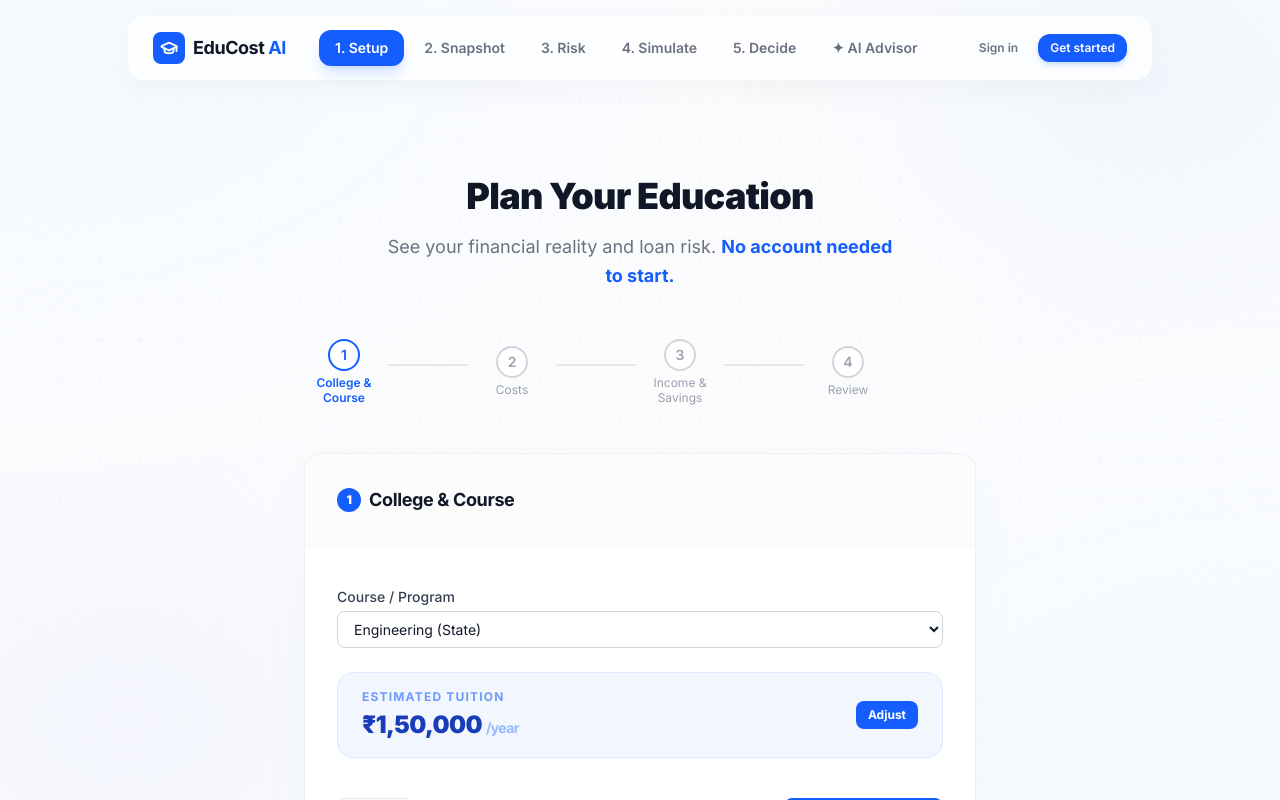
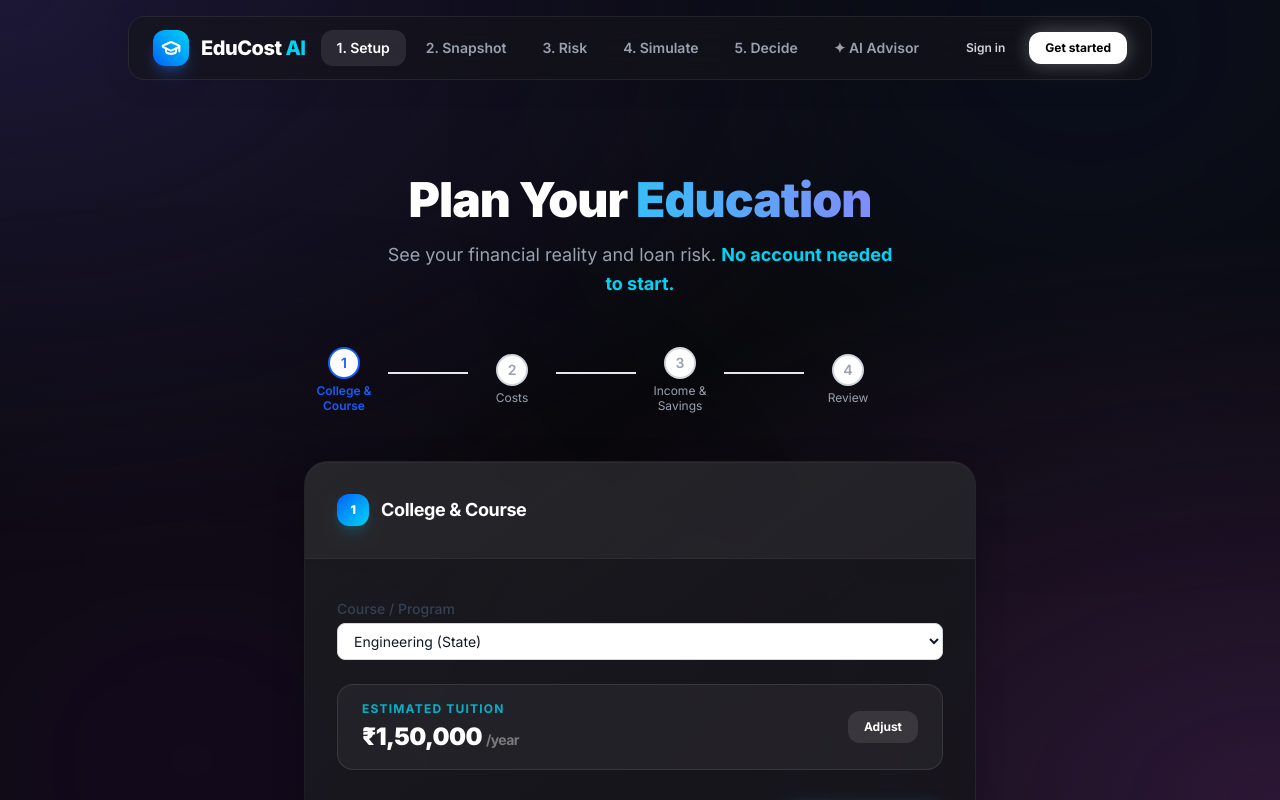
Before and after one commit to Cheezu-hub/-EduCost-AI, a Next.js app: page / in a window 1280 px wide. Shown: the top 800 px of the page. Built offline with nearby package versions, Linux system fonts and the light colour scheme.

Commit message:
feat: revamp UI to pro-max dark mode with framer-motion animations

```diff
--- a/package.json
+++ b/package.json
@@ -17,6 +17,7 @@
   },
   "dependencies": {
     "clsx": "^2.1.1",
+    "framer-motion": "^12.38.0",
     "lucide-react": "^1.14.0",
     "next": "16.2.4",
     "react": "19.2.4",
--- a/src/app/globals.css
+++ b/src/app/globals.css
@@ -1,10 +1,10 @@
 @import "tailwindcss";
 
 @theme {
-  --color-brand-50: #f0f7ff;
-  --color-brand-100: #e0effe;
-  --color-brand-200: #bae0fd;
-  --color-brand-300: #7cc8fb;
+  --color-brand-50: #1a1a2e;
+  --color-brand-100: #16213e;
+  --color-brand-200: #0f3460;
+  --color-brand-300: #e94560;
   --color-brand-400: #38abf8;
   --color-brand-500: #0e8fe7;
   --color-brand-600: #0271c7;
@@ -15,23 +15,23 @@
 }
 
 :root {
-  --background: #fcfcfd;
-  --foreground: #101828;
+  --background: #09090b;
+  --foreground: #fafafa;
 }
 
 body {
   background-color: var(--background);
   color: var(--foreground);
   background-image:
-    radial-gradient(at 0% 0%, hsla(210,100%,98%,1) 0, transparent 50%),
-    radial-gradient(at 100% 100%, hsla(210,100%,98%,1) 0, transparent 50%);
+    radial-gradient(at 0% 0%, hsla(250, 40%, 15%, 1) 0, transparent 50%),
+    radial-gradient(at 100% 100%, hsla(280, 40%, 15%, 1) 0, transparent 50%);
   background-attachment: fixed;
 }
 
 /* Custom Grid Background to fill empty space */
 .bg-grid {
   background-size: 40px 40px;
-  background-image: radial-gradient(circle, #e5e7eb 1px, transparent 1px);
+  background-image: radial-gradient(circle, rgba(255, 255, 255, 0.05) 1px, transparent 1px);
 }
 
 /* Refined typography */
@@ -44,9 +44,9 @@
   -webkit-appearance: none;
   width: 100%;
   height: 6px;
-  background: #f2f4f7;
+  background: rgba(255, 255, 255, 0.1);
   border-radius: 10px;
-  background-image: linear-gradient(#2563eb, #2563eb);
+  background-image: linear-gradient(#38bdf8, #38bdf8);
   background-repeat: no-repeat;
 }
 
@@ -57,23 +57,46 @@
   border-radius: 50%;
   background: #ffffff;
   cursor: pointer;
-  box-shadow: 0 0 2px 0 rgba(0,0,0,0.1), 0 4px 8px 0 rgba(0,0,0,0.1);
-  border: 1px solid #d0d5dd;
-  transition: transform 0.1s ease-in-out;
+  box-shadow: 0 0 10px rgba(56, 189, 248, 0.5);
+  border: 2px solid #09090b;
+  transition: transform 0.15s ease-in-out, box-shadow 0.15s ease-in-out;
 }
 
 input[type="range"]::-webkit-slider-thumb:hover {
-  transform: scale(1.1);
+  transform: scale(1.15);
+  box-shadow: 0 0 15px rgba(56, 189, 248, 0.8);
 }
 
-/* Glass effect utility */
+/* Premium Glass effect */
 .glass {
-  background: rgba(255, 255, 255, 0.7);
-  backdrop-filter: blur(8px);
-  -webkit-backdrop-filter: blur(8px);
-  border: 1px solid rgba(255, 255, 255, 0.3);
+  background: rgba(20, 20, 25, 0.6);
+  backdrop-filter: blur(16px);
+  -webkit-backdrop-filter: blur(16px);
+  border: 1px solid rgba(255, 255, 255, 0.08);
+  box-shadow: 0 4px 30px rgba(0, 0, 0, 0.1);
+}
+
+/* Bento card effect */
+.bento-card {
+  background: linear-gradient(145deg, rgba(30, 30, 35, 0.8), rgba(20, 20, 25, 0.8));
+  border: 1px solid rgba(255, 255, 255, 0.05);
+  border-radius: 24px;
+  box-shadow: inset 0 1px 1px rgba(255, 255, 255, 0.05), 0 8px 32px rgba(0, 0, 0, 0.2);
+  transition: transform 0.3s ease, box-shadow 0.3s ease;
+}
+
+.bento-card:hover {
+  transform: translateY(-2px);
+  box-shadow: inset 0 1px 1px rgba(255, 255, 255, 0.1), 0 12px 40px rgba(0, 0, 0, 0.3);
 }
 
 .step-transition {
   transition: all 0.3s cubic-bezier(0.4, 0, 0.2, 1);
 }
+
+.gradient-text {
+  background-clip: text;
+  -webkit-background-clip: text;
+  -webkit-text-fill-color: transparent;
+  background-image: linear-gradient(90deg, #38bdf8, #818cf8);
+}
--- a/src/app/layout.tsx
+++ b/src/app/layout.tsx
@@ -19,21 +19,21 @@
   children: React.ReactNode;
 }) {
   return (
-    <html lang="en">
-      <body className={`${inter.className} bg-gray-50 min-h-screen text-gray-900 relative overflow-x-hidden`}>
+    <html lang="en" className="dark">
+      <body className={`${inter.className} bg-[#09090b] min-h-screen text-gray-100 relative overflow-x-hidden antialiased`}>
         <ClientInit />
-        {/* Decorative Background Elements to fill empty space */}
-        <div className="fixed inset-0 bg-grid opacity-[0.4] pointer-events-none" />
-        <div className="fixed top-[-10%] right-[-10%] w-[40%] h-[40%] bg-blue-100/30 blur-[120px] rounded-full pointer-events-none" />
-        <div className="fixed bottom-[-10%] left-[-10%] w-[40%] h-[40%] bg-indigo-100/30 blur-[120px] rounded-full pointer-events-none" />
+        {/* Premium Dark Background Elements */}
+        <div className="fixed inset-0 bg-grid opacity-[0.2] pointer-events-none" />
+        <div className="fixed top-[-20%] right-[-10%] w-[50%] h-[50%] bg-blue-900/20 blur-[150px] rounded-full pointer-events-none" />
+        <div className="fixed bottom-[-20%] left-[-10%] w-[50%] h-[50%] bg-purple-900/20 blur-[150px] rounded-full pointer-events-none" />
 
         <div className="relative z-10 flex flex-col min-h-screen">
           <Navbar />
           <main className="flex-1 max-w-5xl mx-auto w-full px-6 py-12">
             {children}
           </main>
-          <footer className="py-8 text-center text-sm text-gray-400 border-t border-gray-100/50 bg-white/50 backdrop-blur-sm">
-            © 2026 EduCost AI • Simple. Clear. Human.
+          <footer className="py-8 text-center text-sm text-gray-500 border-t border-white/5 bg-black/20 backdrop-blur-md">
+            © 2026 EduCost AI • Premium Financial Intelligence.
           </footer>
         </div>
       </body>
--- a/src/app/page.tsx
+++ b/src/app/page.tsx
@@ -8,6 +8,8 @@
 import { FormInput, FormSelect, FormSlider } from "@/components/ui/FormInputs";
 import { Card, CardContent, CardHeader } from "@/components/ui/Card";
 import { cn } from "@/lib/utils";
+import { motion, AnimatePresence } from "framer-motion";
+
 
 
 const STEPS = ["College & Course", "Costs", "Income & Savings", "Review"];
@@ -55,27 +57,48 @@
 
   return (
     <div className="max-w-2xl mx-auto py-8">
-      <div className="text-center mb-12">
-        <h1 className="text-4xl font-black text-gray-900 tracking-tight mb-4">Plan Your Education</h1>
-        <p className="text-gray-500 text-lg max-w-lg mx-auto leading-relaxed">
-          See your financial reality and loan risk. <span className="text-blue-600 font-bold">No account needed to start.</span>
+      <motion.div
+        initial={{ y: 20, opacity: 0 }}
+        animate={{ y: 0, opacity: 1 }}
+        transition={{ duration: 0.6 }}
+        className="text-center mb-12"
+      >
+        <h1 className="text-4xl sm:text-5xl font-black text-white tracking-tight mb-4">
+          Plan Your <span className="gradient-text">Education</span>
+        </h1>
+        <p className="text-gray-400 text-lg max-w-lg mx-auto leading-relaxed">
+          See your financial reality and loan risk. <span className="text-cyan-400 font-bold">No account needed to start.</span>
         </p>
-      </div>
+      </motion.div>
 
       <div className="mb-12">
         <Stepper steps={STEPS} current={step} />
       </div>
 
-      <Card className="shadow-2xl shadow-blue-500/5">
-        <CardHeader className="bg-gray-50/50 py-8">
-          <h2 className="text-lg font-bold text-gray-900 flex items-center gap-2">
-            <span className="w-6 h-6 bg-blue-600 text-white rounded-full flex items-center justify-center text-xs font-black">
+      <motion.div
+        initial={{ scale: 0.95, opacity: 0 }}
+        animate={{ scale: 1, opacity: 1 }}
+        transition={{ delay: 0.2, duration: 0.5 }}
+      >
+        <Card className="bento-card overflow-hidden">
+          <CardHeader className="bg-white/5 border-b border-white/5 py-8">
+            <h2 className="text-lg font-bold text-white flex items-center gap-3">
+              <span className="w-8 h-8 bg-gradient-to-br from-blue-600 to-cyan-400 text-white rounded-xl flex items-center justify-center text-xs font-black shadow-lg shadow-cyan-500/20">
                 {step + 1}
               </span>
               {STEPS[step]}
             </h2>
           </CardHeader>
-        <CardContent className="flex flex-col gap-8 py-10">
+          <CardContent className="flex flex-col gap-8 py-10 relative">
+            <AnimatePresence mode="wait">
+              <motion.div
+                key={step}
+                initial={{ opacity: 0, x: 20 }}
+                animate={{ opacity: 1, x: 0 }}
+                exit={{ opacity: 0, x: -20 }}
+                transition={{ duration: 0.3 }}
+                className="space-y-6"
+              >
                 {step === 0 && (
                   <div className="space-y-6">
               <FormSelect
@@ -86,16 +109,16 @@
                 onChange={(e) => handleCourseChange(e.target.value)}
               />
               {!useCustomTuition && course !== "Custom" && (
-                <div className="bg-blue-50/80 border border-blue-100 rounded-2xl px-6 py-4 flex items-center justify-between group">
+                <div className="bg-white/5 border border-white/10 rounded-2xl px-6 py-4 flex items-center justify-between group hover:bg-white/10 transition-colors">
                   <div>
-                    <p className="text-xs text-blue-600/60 font-bold uppercase tracking-widest mb-1">Estimated Tuition</p>
-                    <p className="text-2xl font-black text-blue-800 tracking-tight">
+                    <p className="text-xs text-cyan-400/80 font-bold uppercase tracking-widest mb-1">Estimated Tuition</p>
+                    <p className="text-2xl font-black text-white tracking-tight">
                       {new Intl.NumberFormat("en-IN", { style: "currency", currency: "INR", maximumFractionDigits: 0 }).format(COURSE_PRESETS[course])}
-                      <span className="text-sm font-bold text-blue-600/40 ml-1">/year</span>
+                      <span className="text-sm font-bold text-white/40 ml-1">/year</span>
                     </p>
                   </div>
                   <button
-                    className="text-xs font-bold bg-blue-600 text-white px-3 py-1.5 rounded-lg hover:bg-blue-700 transition-colors"
+                    className="text-xs font-bold bg-white/10 text-white px-4 py-2 rounded-xl hover:bg-white/20 transition-all active:scale-95"
                     onClick={() => setUseCustomTuition(true)}
                   >
                     Adjust
@@ -131,7 +154,7 @@
                   { value: "high",   label: "High  (~₹4,80,000/yr) – private flat, lifestyle extras" },
                 ]}
               />
-              <div className="p-4 bg-gray-50 rounded-xl border border-gray-100">
+              <div className="p-4 bg-white/5 rounded-xl border border-white/10">
                 <p className="text-xs text-gray-400 font-medium leading-relaxed italic text-center">
                   "We calculate costs over 4 years. Miscellaneous (books, transport, etc.) is set at ₹50,000 total."
                 </p>
@@ -171,24 +194,27 @@
                 { label: "Savings / Aid", val: new Intl.NumberFormat("en-IN", { style: "currency", currency: "INR", maximumFractionDigits: 0 }).format(userData.savings) },
                 { label: "Expected Salary", val: `${new Intl.NumberFormat("en-IN", { style: "currency", currency: "INR", maximumFractionDigits: 0 }).format(userData.expectedSalary)}/yr` }
               ].map((row, i) => (
-                <div key={i} className="flex justify-between items-center py-4 px-6 bg-gray-50/50 rounded-2xl border border-gray-100/50">
+                <div key={i} className="flex justify-between items-center py-4 px-6 bg-white/5 rounded-2xl border border-white/5 hover:bg-white/10 transition-colors">
                   <span className="text-gray-400 font-bold text-xs uppercase tracking-widest">{row.label}</span>
-                  <span className={cn("font-bold text-gray-900 tracking-tight", row.class)}>{row.val}</span>
+                  <span className={cn("font-bold text-white tracking-tight", row.class)}>{row.val}</span>
                 </div>
               ))}
             </div>
           )}
+              </motion.div>
+            </AnimatePresence>
           </CardContent>
 
           <div className="px-8 pb-10 flex justify-between gap-4">
-          <Button variant="secondary" onClick={back} disabled={step === 0} className="flex-1 lg:flex-none">
+            <Button variant="secondary" onClick={back} disabled={step === 0} className="flex-1 lg:flex-none border border-white/10 text-gray-300 hover:text-white hover:bg-white/10">
               Back
             </Button>
-          <Button onClick={next} className="flex-[2] lg:flex-none lg:px-12 shadow-xl shadow-blue-500/20">
+            <Button onClick={next} className="flex-[2] lg:flex-none lg:px-12 bg-gradient-to-r from-blue-600 to-cyan-500 hover:from-blue-500 hover:to-cyan-400 text-white shadow-[0_0_20px_rgba(56,189,248,0.4)] transition-all active:scale-95">
               {step === STEPS.length - 1 ? "See My Financial Reality →" : "Continue"}
             </Button>
           </div>
         </Card>
+      </motion.div>
     </div>
   );
 }
--- a/src/components/layout/Navbar.tsx
+++ b/src/components/layout/Navbar.tsx
@@ -5,6 +5,7 @@
 import { cn } from "@/lib/utils";
 import { GraduationCap, LogOut, User } from "lucide-react";
 import { useAuthStore } from "@/store/useAuthStore";
+import { motion } from "framer-motion";
 
 const NAV_ITEMS = [
   { href: "/",           label: "1. Setup" },
@@ -26,50 +27,63 @@
   };
 
   return (
-    <header className="sticky top-0 z-50 w-full px-6 py-4 pointer-events-none">
+    <header className="sticky top-0 z-50 w-full px-4 sm:px-6 py-4 pointer-events-none">
       <nav className="max-w-5xl mx-auto pointer-events-auto">
-        <div className="glass border border-white/40 shadow-[0_8px_32px_rgba(0,0,0,0.04)] rounded-2xl px-6 h-16 flex items-center justify-between">
-          <Link href="/" className="flex items-center gap-2 group">
-            <div className="w-8 h-8 bg-blue-600 rounded-lg flex items-center justify-center text-white transition-transform group-hover:scale-110 duration-300">
-              <GraduationCap size={18} strokeWidth={2.5} />
+        <motion.div
+          initial={{ y: -20, opacity: 0 }}
+          animate={{ y: 0, opacity: 1 }}
+          transition={{ duration: 0.5, ease: "easeOut" }}
+          className="glass shadow-[0_8px_32px_rgba(0,0,0,0.3)] rounded-2xl px-4 sm:px-6 h-16 flex items-center justify-between"
+        >
+          <Link href="/" className="flex items-center gap-3 group">
+            <div className="w-9 h-9 bg-gradient-to-tr from-blue-600 to-cyan-400 rounded-xl flex items-center justify-center text-white shadow-lg shadow-blue-500/30 transition-transform group-hover:scale-110 duration-300">
+              <GraduationCap size={20} strokeWidth={2.5} />
             </div>
-            <span className="font-bold text-gray-900 text-lg tracking-tight">
-              EduCost <span className="text-blue-600">AI</span>
+            <span className="font-extrabold text-white text-xl tracking-tight hidden sm:block">
+              EduCost <span className="text-cyan-400">AI</span>
             </span>
           </Link>
 
-          <div className="hidden md:flex items-center gap-1">
-            {NAV_ITEMS.map((item) => (
+          <div className="hidden md:flex items-center gap-1 relative">
+            {NAV_ITEMS.map((item) => {
+              const isActive = pathname === item.href;
+              return (
                 <Link
                   key={item.href}
                   href={item.href}
                   aria-label={`Go to ${item.label}`}
                   className={cn(
-                  "px-4 py-2 rounded-xl text-sm font-semibold transition-all duration-200",
-                  pathname === item.href
-                    ? "bg-blue-600 text-white shadow-lg shadow-blue-500/20"
-                    : "text-gray-500 hover:text-gray-900 hover:bg-gray-50/80"
+                    "relative px-4 py-2 rounded-xl text-sm font-semibold transition-colors duration-300",
+                    isActive ? "text-white" : "text-gray-400 hover:text-white"
                   )}
                 >
-                {item.label}
+                  {isActive && (
+                    <motion.div
+                      layoutId="nav-indicator"
+                      className="absolute inset-0 bg-white/10 rounded-xl"
+                      transition={{ type: "spring", stiffness: 400, damping: 30 }}
+                    />
+                  )}
+                  <span className="relative z-10">{item.label}</span>
                 </Link>
-            ))}
+              );
+            })}
           </div>
 
           {/* Auth Controls */}
           <div className="flex items-center gap-2">
             {user ? (
-              <div className="flex items-center gap-2">
-                <div className="hidden sm:flex items-center gap-2 px-3 py-1.5 bg-gray-50 rounded-xl">
-                  <User size={14} className="text-blue-600" />
-                  <span className="text-xs font-semibold text-gray-700 max-w-[100px] truncate">
+              <div className="flex items-center gap-3">
+                <div className="hidden sm:flex items-center gap-2 px-3 py-1.5 bg-white/5 border border-white/10 rounded-xl">
+                  <User size={14} className="text-cyan-400" />
+                  <span className="text-xs font-semibold text-gray-200 max-w-[100px] truncate">
                     {user.name}
                   </span>
                 </div>
                 <button
                   onClick={handleLogout}
                   title="Sign out"
-                  className="flex items-center gap-1.5 px-3 py-1.5 rounded-xl text-xs font-semibold text-gray-500 hover:text-rose-600 hover:bg-rose-50 transition-all duration-200"
+                  className="flex items-center gap-1.5 px-3 py-1.5 rounded-xl text-xs font-semibold text-gray-400 hover:text-rose-400 hover:bg-rose-400/10 transition-all duration-300"
                 >
                   <LogOut size={14} />
                   <span className="hidden sm:inline">Sign out</span>
@@ -79,20 +93,20 @@
               <div className="flex items-center gap-2">
                 <Link
                   href="/login"
-                  className="px-3 py-1.5 rounded-xl text-xs font-semibold text-gray-500 hover:text-gray-900 hover:bg-gray-50/80 transition-all duration-200"
+                  className="px-4 py-2 rounded-xl text-xs font-semibold text-gray-300 hover:text-white hover:bg-white/5 transition-all duration-300"
                 >
                   Sign in
                 </Link>
                 <Link
                   href="/register"
-                  className="px-3 py-1.5 rounded-xl text-xs font-semibold bg-blue-600 text-white hover:bg-blue-700 shadow-md shadow-blue-500/20 transition-all duration-200"
+                  className="px-4 py-2 rounded-xl text-xs font-bold bg-white text-black hover:bg-gray-200 shadow-[0_0_20px_rgba(255,255,255,0.3)] transition-all duration-300 hover:scale-105"
                 >
                   Get started
                 </Link>
               </div>
             )}
           </div>
-        </div>
+        </motion.div>
       </nav>
     </header>
   );
```
Also changed, not shown: 1 other file (tests, documents, lock files or other folders). Lines whose indentation alone changed are shown as unchanged.
